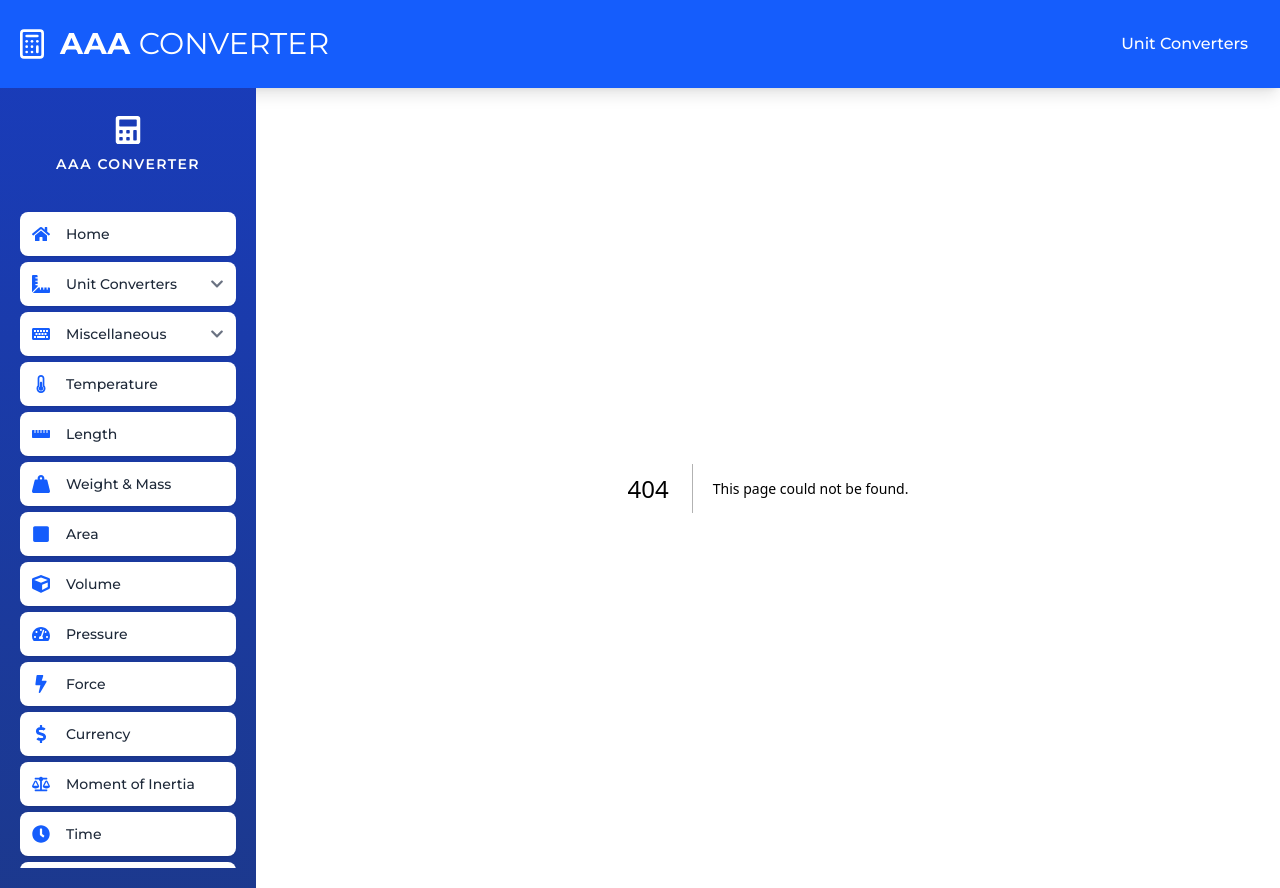
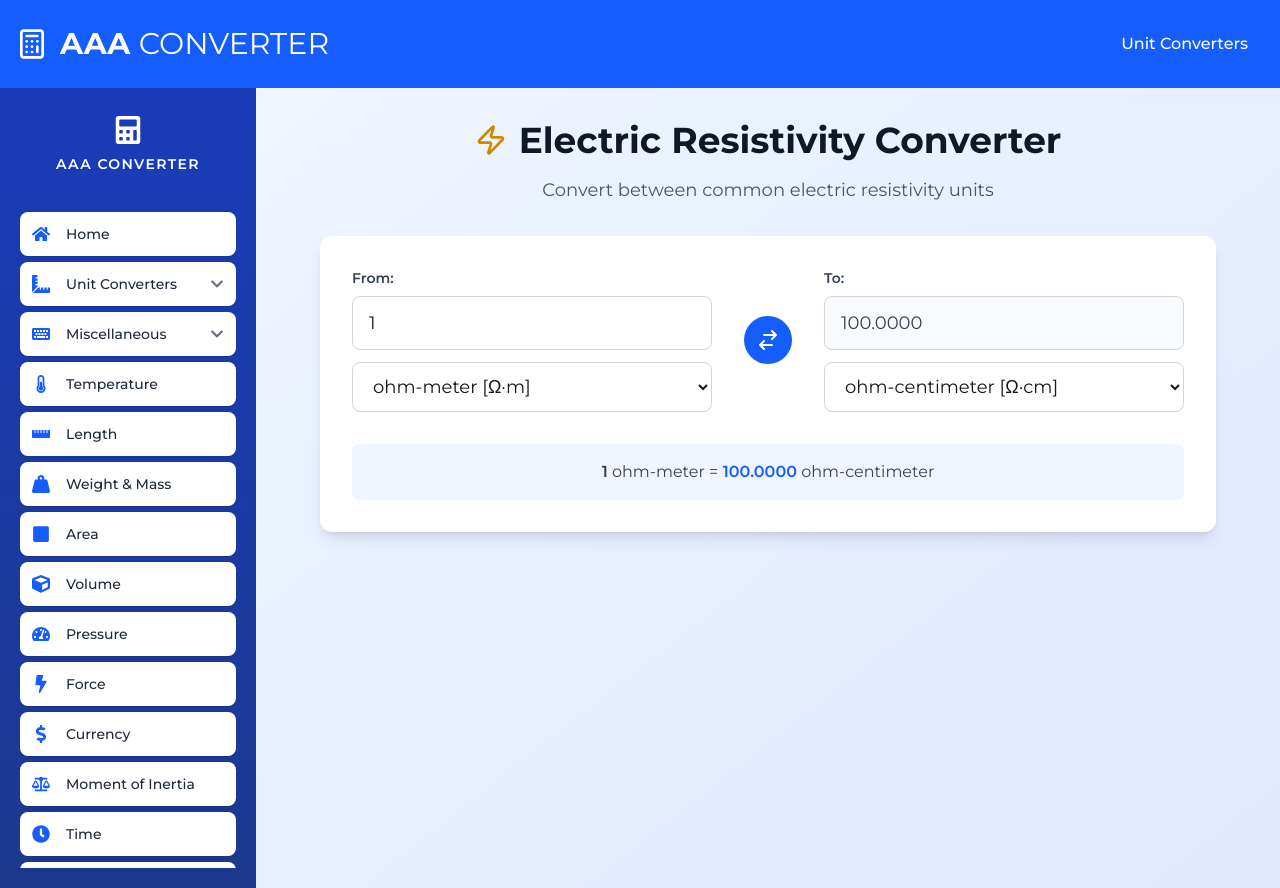
Before and after one commit to Aninhassain/converter, a Next.js app: page /electric-resistivity in a window 1280 px wide. Before the commit this address had no page. Built offline with nearby package versions, Linux system fonts and the light colour scheme.

Commit message:
feat(converters): add electric resistivity converter with UI and functionality

```diff
--- /dev/null
+++ b/src/app/electric-resistivity/page.tsx
@@ -0,0 +1,10 @@
+import ElectricResistivity from '@/components/ElectricResistivity';
+
+export const metadata = {
+  title: 'Electric Resistivity Converter | Unit Converter',
+  description: 'Convert between different units of electric resistivity including ohm-meter, ohm-centimeter, microohm-centimeter, and more.',
+};
+
+export default function ElectricResistivityPage() {
+  return <ElectricResistivity />;
+}
--- /dev/null
+++ b/src/components/ElectricResistivity.tsx
@@ -0,0 +1,151 @@
+"use client";
+
+import { useState, useEffect, useMemo, useCallback } from 'react';
+import { Zap } from 'lucide-react';
+
+const ElectricResistivity = () => {
+  const [fromValue, setFromValue] = useState<string>('1');
+  const [toValue, setToValue] = useState<string>('');
+  const [fromUnit, setFromUnit] = useState<string>('ohm-meter');
+  const [toUnit, setToUnit] = useState<string>('ohm-centimeter');
+
+  // Resistivity units relative to ohm-meter (Ω·m)
+  const resistivityUnits = useMemo(() => [
+    { name: 'ohm-meter', symbol: 'Ω·m', factor: 1 },
+    { name: 'ohm-centimeter', symbol: 'Ω·cm', factor: 0.01 },
+    { name: 'ohm-millimeter', symbol: 'Ω·mm', factor: 0.001 },
+    { name: 'milliohm-centimeter', symbol: 'mΩ·cm', factor: 1e-5 },
+    { name: 'microohm-centimeter', symbol: 'μΩ·cm', factor: 1e-8 },
+    { name: 'microohm-meter', symbol: 'μΩ·m', factor: 1e-6 },
+  ], []);
+
+  const sortedResistivityUnits = useMemo(() => {
+    const common = ['ohm-meter', 'ohm-centimeter', 'microohm-centimeter'];
+    const units = [...resistivityUnits];
+    units.sort((a, b) => {
+      const ai = common.indexOf(a.name);
+      const bi = common.indexOf(b.name);
+      if (ai !== -1 && bi !== -1) return ai - bi;
+      if (ai !== -1) return -1;
+      if (bi !== -1) return 1;
+      return a.name.localeCompare(b.name);
+    });
+    return units;
+  }, [resistivityUnits]);
+
+  useEffect(() => {
+    const num = parseFloat(fromValue);
+    if (!isNaN(num)) {
+      const from = resistivityUnits.find(u => u.name === fromUnit);
+      const to = resistivityUnits.find(u => u.name === toUnit);
+      if (from && to) {
+        const base = num * from.factor; // in Ω·m
+        const converted = base / to.factor;
+        if (Math.abs(converted) < 1e-6 || Math.abs(converted) > 1e9) {
+          setToValue(converted.toExponential(6));
+        } else {
+          setToValue(converted.toPrecision(7));
+        }
+      }
+    } else {
+      setToValue('');
+    }
+  }, [fromValue, fromUnit, toUnit, resistivityUnits]);
+
+  const handleFromValueChange = useCallback((v: string) => setFromValue(v), []);
+  const handleFromUnitChange = useCallback((u: string) => setFromUnit(u), []);
+  const handleToUnitChange = useCallback((u: string) => setToUnit(u), []);
+
+  const swapUnits = useCallback(() => {
+    setFromUnit(toUnit);
+    setToUnit(fromUnit);
+    setFromValue(toValue);
+  }, [toUnit, fromUnit, toValue]);
+
+  return (
+    <div className="min-h-screen bg-gradient-to-br from-blue-50 to-indigo-100 py-8">
+      <div className="container mx-auto px-4">
+        <div className="max-w-4xl mx-auto">
+          <div className="text-center mb-8">
+            <div className="flex items-center justify-center gap-3 mb-4">
+              <Zap className="h-8 w-8 text-yellow-600" />
+              <h1 className="text-4xl font-bold text-gray-900">Electric Resistivity Converter</h1>
+            </div>
+            <p className="text-lg text-gray-600">Convert between common electric resistivity units</p>
+          </div>
+
+          <div className="bg-white rounded-xl shadow-lg p-8">
+            <div className="grid grid-cols-1 lg:grid-cols-[2fr_auto_2fr] items-center gap-4 lg:gap-8">
+              <div className="space-y-4">
+                <label className="block text-sm font-semibold text-gray-700 mb-2">From:</label>
+                <div className="space-y-3">
+                  <input
+                    type="number"
+                    value={fromValue}
+                    onChange={(e) => handleFromValueChange(e.target.value)}
+                    placeholder="Enter value"
+                    className="w-full px-4 py-3 border border-gray-300 rounded-lg focus:ring-2 focus:ring-blue-500 focus:border-transparent text-lg"
+                  />
+                  <select
+                    value={fromUnit}
+                    onChange={(e) => handleFromUnitChange(e.target.value)}
+                    className="w-full px-4 py-3 border border-gray-300 rounded-lg focus:ring-2 focus:ring-blue-500 focus:border-transparent text-lg bg-white"
+                  >
+                    {sortedResistivityUnits.map(unit => (
+                      <option key={unit.name} value={unit.name}>{unit.name} [{unit.symbol}]</option>
+                    ))}
+                  </select>
+                </div>
+              </div>
+
+              <div className="flex items-center justify-center">
+                <button
+                  onClick={swapUnits}
+                  className="p-3 bg-blue-600 text-white rounded-full hover:bg-blue-700 transition-colors"
+                  title="Swap units"
+                >
+                  <svg className="w-6 h-6" fill="none" stroke="currentColor" viewBox="0 0 24 24">
+                    <path strokeLinecap="round" strokeLinejoin="round" strokeWidth={2} d="M8 7h12m0 0l-4-4m4 4l-4 4m0 6H4m0 0l4 4m-4-4l4-4" />
+                  </svg>
+                </button>
+              </div>
+
+              <div className="space-y-4">
+                <label className="block text-sm font-semibold text-gray-700 mb-2">To:</label>
+                <div className="space-y-3">
+                  <input
+                    type="text"
+                    value={toValue}
+                    readOnly
+                    placeholder="Result will appear here"
+                    className="w-full px-4 py-3 border border-gray-300 rounded-lg bg-gray-50 text-lg text-gray-700"
+                  />
+                  <select
+                    value={toUnit}
+                    onChange={(e) => handleToUnitChange(e.target.value)}
+                    className="w-full px-4 py-3 border border-gray-300 rounded-lg focus:ring-2 focus:ring-blue-500 focus:border-transparent text-lg bg-white"
+                  >
+                    {sortedResistivityUnits.map(unit => (
+                      <option key={unit.name} value={unit.name}>{unit.name} [{unit.symbol}]</option>
+                    ))}
+                  </select>
+                </div>
+              </div>
+            </div>
+
+            {fromValue && toValue && (
+              <div className="mt-8 p-4 bg-blue-50 rounded-lg">
+                <p className="text-center text-gray-700">
+                  <span className="font-semibold">{fromValue}</span> {fromUnit} =
+                  <span className="font-semibold text-blue-600"> {toValue}</span> {toUnit}
+                </p>
+              </div>
+            )}
+          </div>
+        </div>
+      </div>
+    </div>
+  );
+};
+
+export default ElectricResistivity;
```
